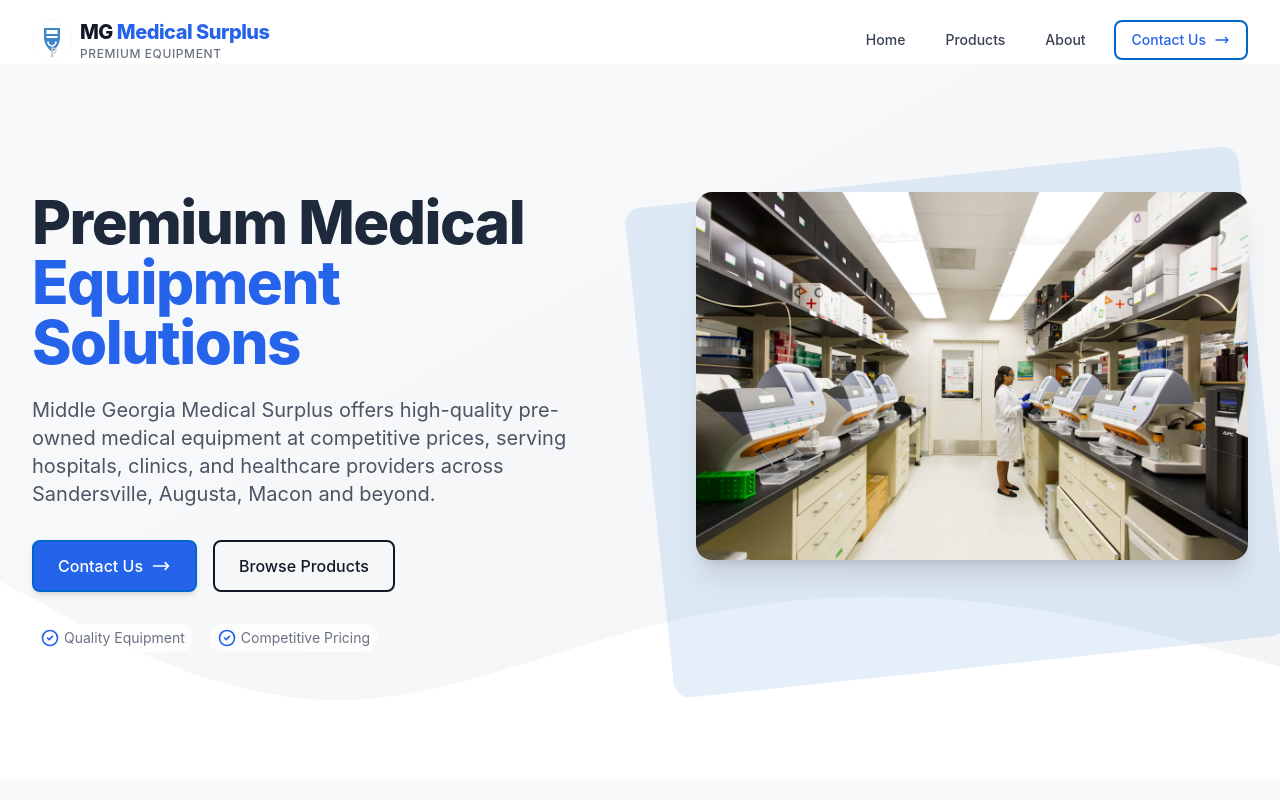
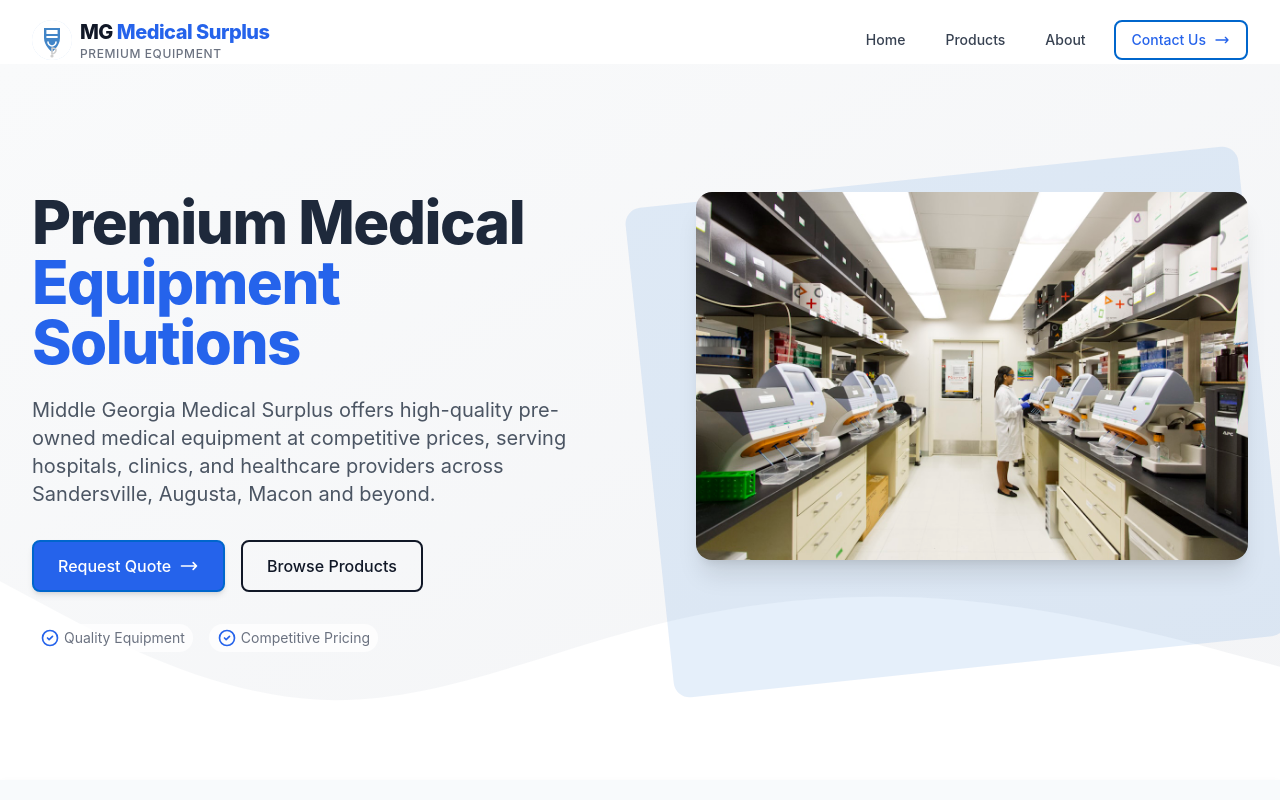
Before and after one commit to cdfranco/mg-medical-surplus, a React (Create React App) app: page / in a window 1280 px wide. Shown: the top 800 px of the page. Built offline with nearby package versions, Linux system fonts and the light colour scheme; the HTML template or start-up script is replaced by a standard one.

Commit message:
Revert button text to 'Request Quote' and remove aria-labels

```diff
--- a/src/components/HomePage.js
+++ b/src/components/HomePage.js
@@ -24,10 +24,9 @@ function HomePage() {
               <div className='flex flex-wrap justify-center lg:justify-start gap-4 mt-8'>
                 <Link
                   to='/contact'
-                  aria-label='Contact us for a quote'
                   className='inline-flex items-center px-6 py-3 border-2 border-primary bg-primary text-base font-medium rounded-lg text-white hover:bg-primary-dark focus:outline-none focus:ring-2 focus:ring-offset-2 focus:ring-primary transition-all duration-300 shadow-md hover:shadow-xl'
                 >
-                  Contact Us
+                  Request Quote
                   <svg
                     xmlns='http://www.w3.org/2000/svg'
                     className='h-5 w-5 ml-2'
@@ -45,7 +44,6 @@ function HomePage() {
                 </Link>
                 <Link
                   to='/products'
-                  aria-label='Browse our product catalog'
                   className='inline-flex items-center px-6 py-3 border-2 border-gray-900 text-base font-medium rounded-lg text-gray-900 hover:bg-gray-900 hover:text-white focus:outline-none focus:ring-2 focus:ring-offset-2 focus:ring-gray-900 transition-all duration-300'
                 >
                   Browse Products
```
